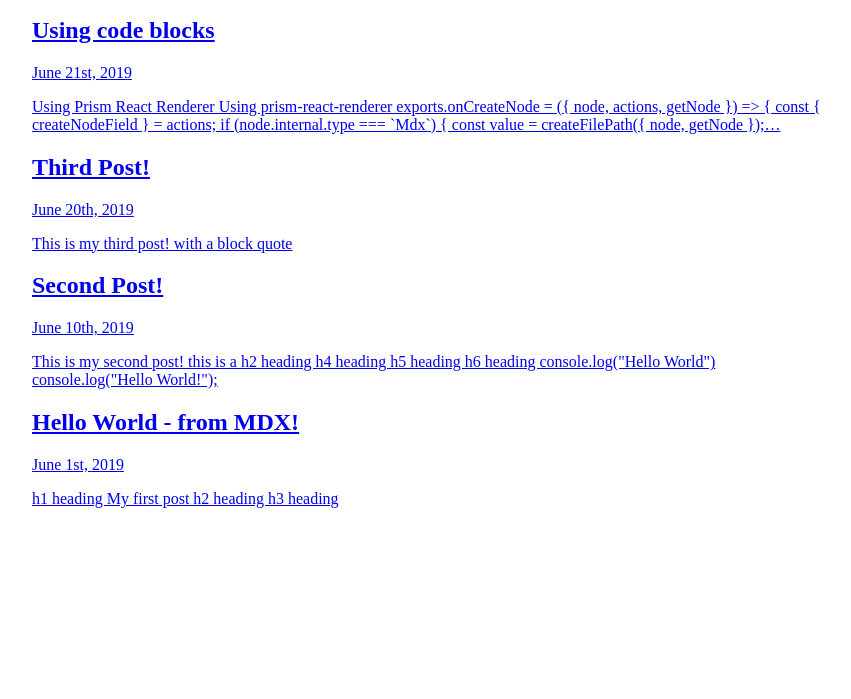
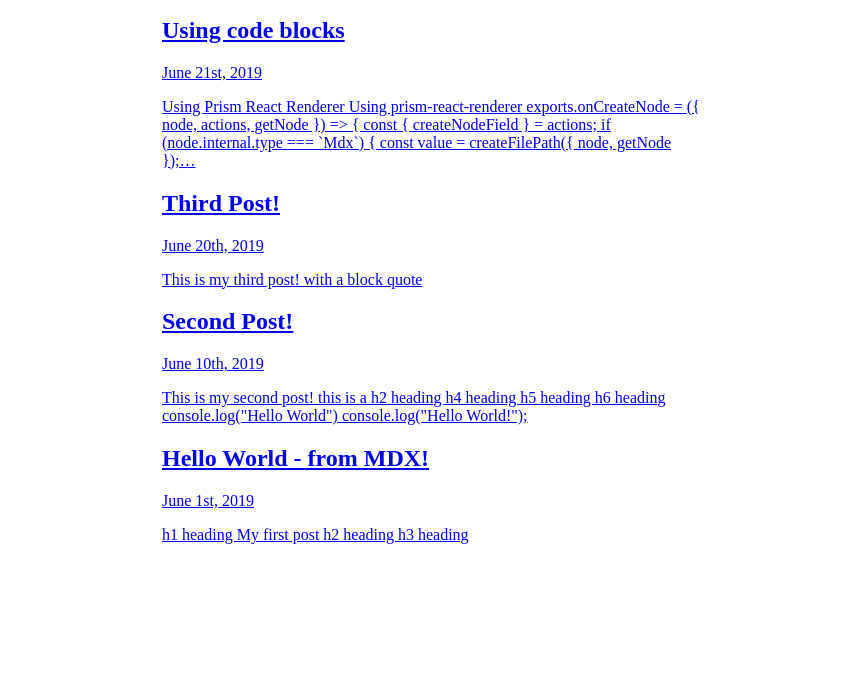
Before and after one commit to jeroentiggelman/gatsby-mdx-developer-blog, a Gatsby site: page / in a window 1280 px wide. Shown: the part 101-800 px from the top of the page, without its empty margins (208-1059 px from the left). Built offline with nearby package versions, Linux system fonts and the light colour scheme; Gatsby itself is replaced by a stand-in of ours; some packages are replaced by stand-ins of ours.

Commit message:
adjust max-width Layout component

```diff
--- a/src/components/Layout.js
+++ b/src/components/Layout.js
@@ -4,7 +4,7 @@ import { Header } from "./Header";
 import styled from "styled-components";
 
 const AppStyles = styled.main`
-  width: 800px;
+  max-width: 540px;
   margin: 0 auto;
 `;
 
```
